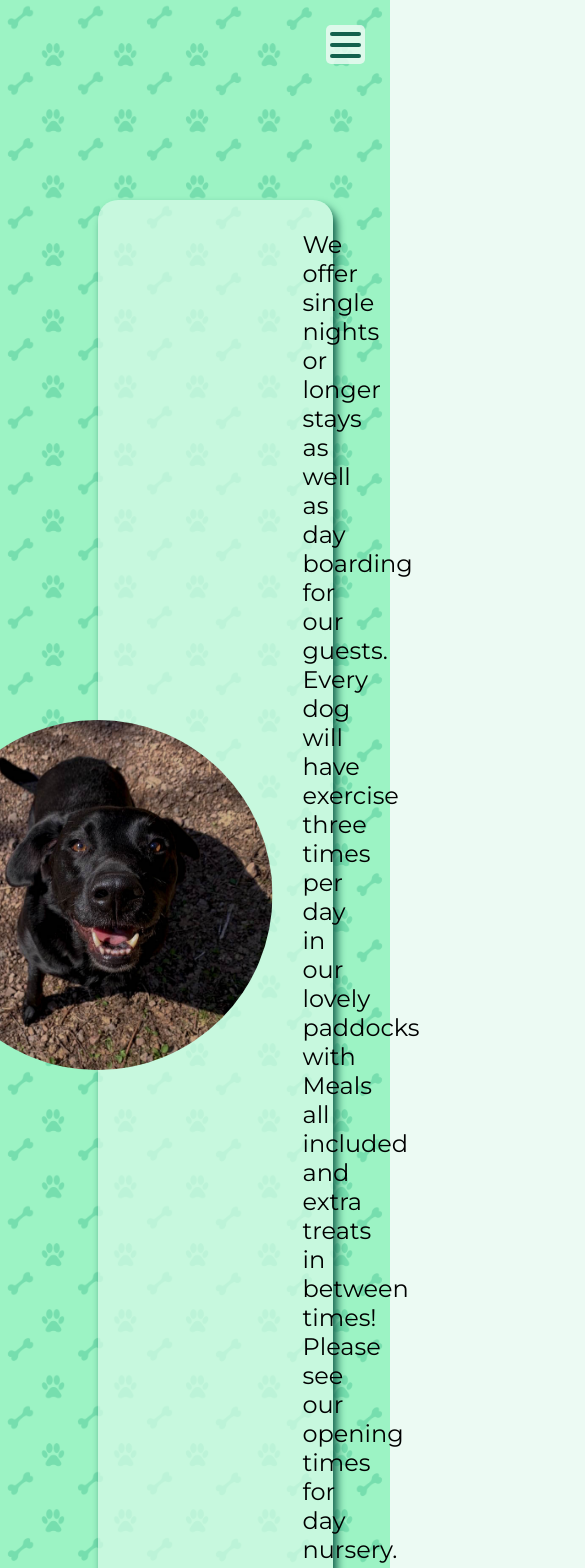
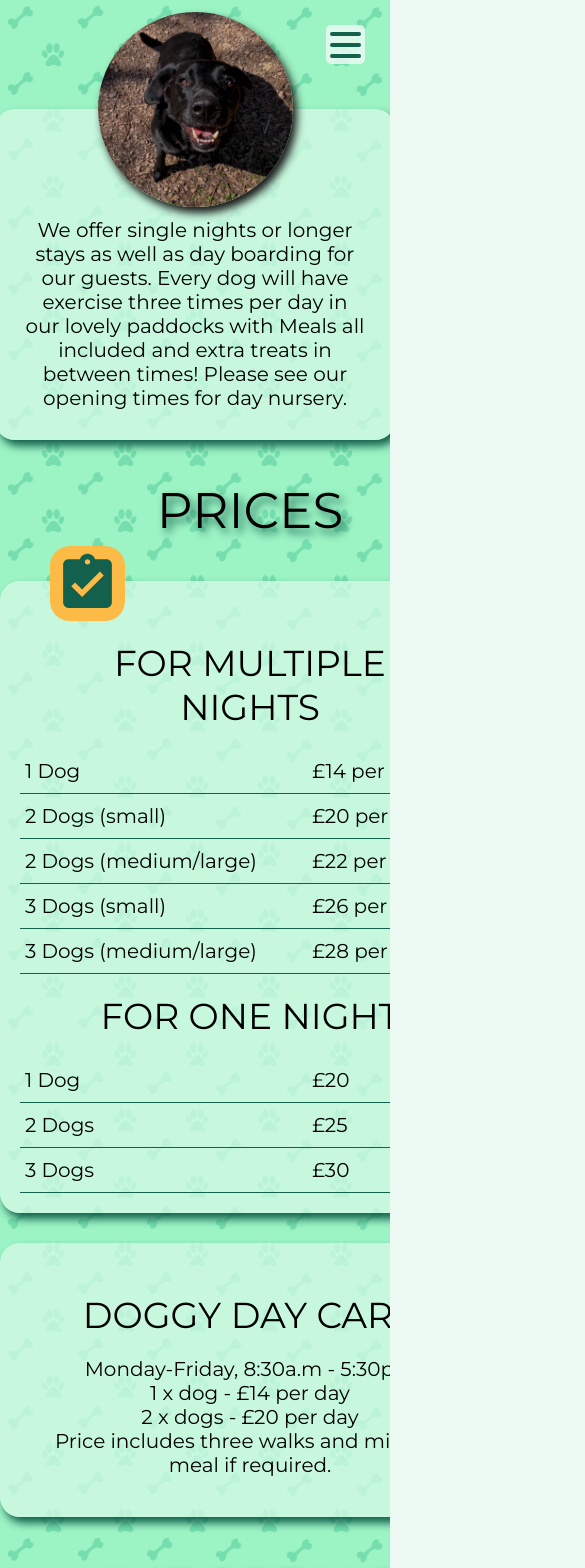
Before and after one commit to Velocima/green-lawns-next, a Next.js app: page /services in a window 390 px wide. Shown: the top 1568 px of the page, 585 px wide, since content can reach past the window. Built offline with nearby package versions, Linux system fonts and the light colour scheme.

Commit message:
responsive styling progressed for services page

```diff
--- a/pages/services.jsx
+++ b/pages/services.jsx
@@ -89,7 +89,6 @@ export default function Services() {
 						<div className={style.doggyDaycare}>
 							<h2>DOGGY DAY CARE</h2>
 							<p>
-								<span>Doggy Day Care</span>
 								Monday-Friday, 8:30a.m - 5:30pm
 								<br />
 								1 x dog - £14 per day
--- a/styles/services.module.css
+++ b/styles/services.module.css
@@ -25,12 +25,14 @@
 	border-radius: 50%;
 	object-fit: cover;
 	object-position: 50% 30%;
+	box-shadow: 4px 6px 8px #181818;
 	transform: translateX(calc(25vw - 175px));
 	animation: fadeIn 1s 0.3s ease-out backwards;
 }
 
 .paragraph p {
 	width: 50vw;
+	min-width: 800px;
 	min-height: 200px;
 	margin-left: 25vw;
 	padding: 30px;
@@ -38,7 +40,6 @@
 	border-radius: 20px;
 	font-size: 24px;
 	text-align: center;
-	vertical-align: text-bottom;
 	background-color: #d7fbe8b9;
 	box-shadow: 4px 6px 8px #13614d;
 	animation: fadeIn 1s ease-out backwards;
@@ -77,6 +78,7 @@
 
 .tableContainer {
 	width: 35vw;
+	min-width: 500px;
 	margin-bottom: 30px;
 	padding: 20px;
 	border-radius: 20px;
@@ -107,17 +109,18 @@
 .doggyDaycare h2 {
 	font-size: 36px;
 	font-weight: 400;
-	padding: 10px;
+	padding: 20px;
 }
 
 .tableContainer td {
 	font-size: 20px;
-	padding: 5px;
+	padding: 10px 5px;
 	border-bottom: 1px solid #13614d;
 }
 
 .doggyDaycare {
 	width: 35vw;
+	min-width: 500px;
 	margin-bottom: 30px;
 	padding: 30px;
 	border-radius: 20px;
@@ -127,8 +130,12 @@
 	box-shadow: 4px 6px 8px #13614d;
 }
 
+.doggyDaycare p {
+	padding: 0 0 10px;
+}
 .importantInformation ul {
 	width: 35vw;
+	min-width: 500px;
 	margin-bottom: 30px;
 	padding: 30px;
 	border-radius: 20px;
@@ -141,6 +148,7 @@
 .importantInformation li {
 	display: grid;
 	grid-template-columns: 30px 410px;
+	padding: 10px 0;
 	text-align: start;
 }
 .importantInformation ul svg {
@@ -149,516 +157,99 @@
 	margin-top: 5px;
 }
 
-/* .services {
-	display: grid;
-	grid-template-columns: 1fr 1fr;
-	grid-template-rows: minmax(90vh, auto) minmax(100vh, auto);
-	margin-top: 10vh;
-}
-.services h1,
-.services h2,
-.services th,
-.services span {
-	font-family: 'Montserrat', sans-serif;
-	font-weight: 300;
-	color: black;
-	opacity: 0.85;
-	text-shadow: 2px 2px 3px #1fab89;
-}
-.services p,
-.services td,
-.services li {
-	font-size: 1.15rem;
-}
-
-.ourServices {
-	grid-area: 1 / 1 / 2 / 3;
-	width: 100%;
-	min-height: 100%;
-	display: grid;
-	grid-template-columns: 1fr 1fr;
-	background-color: #d7fbe8;
-}
-
-.imageContainer {
-	display: grid;
-	place-items: center;
-	height: 100%;
-	width: 100%;
-	background: url('/images/doggo-background-texture-3.png');
-	background-repeat: no-repeat;
-	background-size: cover;
-	background-position: 3%;
-	animation: fadeIn 1s ease-out backwards;
-}
-
-.imageContainer img {
-	height: 30vw;
-	width: 30vw;
-	border-radius: 50%;
-	object-fit: cover;
-	object-position: 50% 30%;
-	animation: fadeIn 1s 1.7s ease-out backwards;
-}
-
-.container {
-	display: flex;
-	flex-direction: column;
-	justify-content: center;
-	align-items: flex-start;
-	height: 100%;
-	width: 100%;
-	background-color: #9df3c4;
-}
-
-.overflowContainer {
-	margin-left: 5vw;
-	display: grid;
-	align-items: start;
-	overflow: hidden;
-}
-
-.overflowContainer h1 {
-	width: 90%;
-	font-size: 5vw;
-	margin-bottom: 7vh;
-	animation: fadeInFromAbove 1s 0.3s ease-out backwards;
-}
-.overflowContainer p {
-	width: 75%;
-	animation: fadeInFromLeft 1s 0.7s ease-out backwards;
-}
-
-.prices {
-	grid-area: 2 / 1 / 3 / 2;
-	display: grid;
-	place-items: center;
-	grid-template-rows: 10vh auto auto;
-	width: 100%;
-	height: 100%;
-	background-color: #9df3c4;
-}
-
-.prices h1 {
-	font-size: 3.5vw;
-	text-align: center;
-	animation: fadeIn 1s ease-out backwards;
-}
-.prices h2 {
-	font-size: 2vw;
-}
-.prices table {
-	align-self: start;
-	width: 500px;
-	margin: 20px 0;
-	padding: 0 20px 20px;
-	background: url('/images/doggo-background-texture-3.png');
-	background-repeat: no-repeat;
-	background-size: cover;
-	box-shadow: -7px 10px 10px #1fab89;
-	border-radius: 10px;
-	animation: fadeIn 1s ease-out backwards;
-}
-
-.prices .prices th {
-	font-size: 2rem;
-	font-weight: 400;
-	padding: 10px 0;
-}
-.prices td,
-.prices th {
-	border-bottom: 5px dotted #13614d;
-}
-.prices td {
-	padding: 5px 0;
-}
-.prices td:nth-child(2) {
-	text-align: center;
-}
-
-.prices p {
-	width: 500px;
-	margin: 20px 0;
-	padding: 20px 20px;
-	background: url('/images/doggo-background-texture-3.png');
-	background-repeat: no-repeat;
-	background-size: cover;
-	text-align: center;
-	box-shadow: -7px 10px 10px #1fab89;
-	border-radius: 10px;
-	animation: fadeIn 1s ease-out backwards;
-}
-
-.prices span {
-	display: block;
-	width: 100%;
-	font-size: 2rem;
-	font-weight: 400;
-	padding-bottom: 10px;
-}
-
-.importantInformation {
-	grid-area: 2 / 2 / 3 / 3;
-	display: grid;
-	place-items: center;
-	width: 100%;
-	height: 100%;
-	grid-template-rows: 10vh auto auto;
-	background: url('/images/doggo-background-texture-3.png');
-	background-repeat: no-repeat;
-	background-size: cover;
-}
-
-.importantInformation h1 {
-	font-size: 3.5vw;
-	text-align: center;
-	animation: fadeIn 1s ease-out backwards;
-}
-.importantInformation ul {
-	box-sizing: border-box;
-	align-self: start;
-	display: flex;
-	flex-direction: column;
-	justify-content: space-evenly;
-	width: 500px;
-	margin: 20px 0;
-	padding-right: 20px;
-	background-color: #d7fbe8;
-	border: 1px solid #9df3c4;
-	box-shadow: 7px 10px 10px #1fab89;
-	border-radius: 10px;
-	list-style-type: none;
-	animation: fadeIn 1s ease-out backwards;
-}
-.importantInformation li {
-	display: flex;
-	align-items: center;
-	margin-left: 25px;
-	margin-right: 5px;
-	padding: 10px 0;
-}
-.importantInformation img {
-	display: inline;
-	width: 40px;
-	height: 40px;
-	padding-right: 20px;
-}
-.importantInformation table {
-	width: 500px;
-	margin: 20px 0;
-	padding: 20px;
-	background-color: #d7fbe8;
-	border: 1px solid #9df3c4;
-	box-shadow: 7px 10px 10px #1fab89;
-	border-radius: 10px;
-	animation: fadeIn 1s ease-out backwards;
-}
-
-.importantInformation th {
-	font-size: 2rem;
-	font-weight: 400;
-}
-.importantInformation td,
-.importantInformation th {
-	border-bottom: 5px dotted #13614d;
-	border-right: none;
-	padding: 10px 0;
-}
-.importantInformation td:nth-child(2) {
-	text-align: center;
-}
-
-@media screen and (max-width: 1350px) {
-	.overflowContainer h1 {
-		margin-bottom: 20px;
-		font-size: 5rem;
+@media screen and (max-width: 1200px) {
+	.paragraph {
+		margin-top: 150px;
 	}
-	.overflowContainer p {
-		font-size: 1.125rem;
+	.imageContainer {
+		width: 0;
 	}
 	.imageContainer img {
-		height: 35vw;
-		width: 35vw;
+		height: 350px;
+		width: 350px;
+		transform: translateX(calc(23vw - 175px));
 	}
 
-	.prices {
-		grid-template-rows: 10vh auto auto;
+	.paragraph p {
+		width: 70vw;
+		min-width: 400px;
+		margin-left: 23vw;
+		padding: 30px;
+		padding-left: 205px;
+		text-align: center;
 	}
 
+	.info {
+		grid-template-columns: 1fr;
+		margin-top: 0;
+	}
+	.tableContainer,
+	.doggyDaycare,
+	.importantInformation ul {
+		width: 80vw;
+	}
 	.prices h1 {
-		font-weight: 400;
+		margin: 40px 0;
 	}
-	.prices table {
-		width: 75%;
-		margin: 20px 0;
-	}
-	.prices th {
-		font-size: 1.75rem;
-	}
-
-	.prices p {
-		width: 75%;
-		margin: 20px 0;
-	}
-	.prices span {
-		font-size: 1.75rem;
-	}
-
-	.importantInformation {
-		grid-template-rows: 10vh auto auto;
+	.doggyDaycare {
+		margin-bottom: 0;
 	}
 	.importantInformation h1 {
-		font-weight: 400;
-	}
-	.importantInformation ul {
-		width: 75%;
-		margin: 20px 0;
+		margin: 40px 0;
 	}
 	.importantInformation li {
-		margin-left: 15px;
+		grid-template-columns: 30px 100%;
 	}
-	.importantInformation img {
-		padding-right: 15px;
-	}
-
-	.importantInformation table {
-		width: 75%;
-		margin: 20px 0;
-	}
-	.importantInformation th {
-		font-size: 1.75rem;
+	.importantInformation li p {
+		padding: 0 20px;
 	}
 }
 
 @media screen and (max-width: 1050px) {
-	.overflowContainer h1 {
-		font-size: 3.4rem;
-		font-weight: 400;
-		width: 90%;
-	}
-	.overflowContainer p {
-		font-size: 1rem;
-		width: 85%;
+	.imageContainer img {
+		height: 300px;
+		width: 300px;
+		transform: translateX(20px);
 	}
 
-	.imageContainer img {
-		height: 40vw;
-		width: 40vw;
-	}
-
-	.prices {
-		grid-template-rows: 100px auto auto;
-	}
-	.prices h1 {
-		font-size: 2.25rem;
-		font-weight: 400;
-	}
-	.prices table {
+	.paragraph p {
 		width: 85%;
-	}
-	.prices td {
-		font-size: 1rem;
-	}
-
-	.prices p {
-		width: 85%;
-		font-size: 1rem;
-	}
-
-	.importantInformation {
-		grid-template-rows: 100px auto auto;
-	}
-	.importantInformation h1 {
-		font-size: 2.25rem;
-		font-weight: 400;
-	}
-	.importantInformation ul {
-		width: 85%;
-	}
-	.importantInformation li {
-		margin-left: 10px;
-	}
-	.importantInformation P {
-		font-size: 1rem;
-	}
-	.importantInformation img {
-		padding-right: 10px;
-		width: 25px;
-		height: 25px;
-	}
-
-	.importantInformation table {
-		width: 85%;
-	}
-	.importantInformation td {
-		font-size: 1rem;
+		min-height: 100px;
+		margin-left: 10%;
+		padding: 20px;
+		padding-left: calc(10vw + 150px);
+		font-size: 24px;
+		text-align: center;
 	}
 }
-@media screen and (max-width: 700px) {
-	.services {
-		grid-template-rows: repeat(3, minmax(50vh, auto));
-		grid-template-columns: 100%;
+@media screen and (max-width: 900px) {
+	.main {
+		overflow-x: hidden;
 	}
-	.ourServices {
-		grid-template-rows: minmax(30vh, auto) minmax(40vh, auto);
-		grid-template-columns: 100%;
+	.paragraph {
+		flex-direction: column;
+		margin-top: 28vw;
 	}
-
-	.container {
-		display: grid;
-		place-items: center;
+	.paragraph p {
+		font-size: 20px;
 	}
-	.overflowContainer {
-		place-items: center;
-		width: 80%;
+	.imageContainer {
+		height: 0;
+	}
+	.imageContainer img {
+		height: 50vw;
+		width: 50vw;
+		position: relative;
+		right: 25vw;
+		bottom: 25vw;
+		transform: none;
+	}
+	.paragraph p {
 		margin: 0;
-	}
-	.overflowContainer h1,
-	.overflowContainer p {
-		width: auto;
-		text-align: center;
-		margin-bottom: 15px;
-	}
-
-	.imageContainer {
-		grid-area: 2 / 1 / 3 / 3;
-	}
-
-	.imageContainer img {
-		height: 35vh;
-		width: 35vh;
-	}
-
-	.prices {
-		grid-area: 2 / 1 / 3 / 3;
-	}
-
-	.prices h1 {
-		font-size: 3rem;
-	}
-	.prices table {
-		width: 80%;
-	}
-
-	.prices th {
-		font-size: 1.5rem;
-	}
-
-	.prices p {
-		width: 80%;
-		margin-bottom: 40px;
-	}
-	.prices span {
-		font-size: 1.5rem;
-	}
-
-	.importantInformation {
-		grid-area: 3 / 1 / 4 / 3;
-	}
-	.importantInformation h1 {
-		font-size: 3rem;
-	}
-	.importantInformation ul {
-		width: 80%;
-	}
-	.importantInformation table {
-		width: 80%;
-		margin-bottom: 40px;
-	}
-	.importantInformation th {
-		font-size: 1.5rem;
+		padding: 28vw 30px 30px;
+		width: 70%;
 	}
 }
-@media screen and (min-width: 2500px) {
-	.overflowContainer h1 {
-		font-size: 8rem;
-	}
-	.overflowContainer p {
-		font-size: 1.875rem;
-	}
-
-	.prices table {
-		width: 750px;
-	}
-	.prices th {
-		font-size: 3rem;
-	}
-	.prices td {
-		font-size: 1.75rem;
-	}
-	.prices p {
-		width: 750px;
-		font-size: 1.75rem;
-	}
-	.prices span {
-		font-size: 3rem;
-	}
-	.importantInformation ul {
-		width: 750px;
-	}
-	.importantInformation p {
-		font-size: 1.75rem;
-	}
-	.importantInformation img {
-		width: 50px;
-		height: 50px;
-	}
-	.importantInformation table {
-		width: 750px;
-	}
-	.importantInformation th {
-		font-size: 3rem;
-	}
-	.importantInformation td {
-		font-size: 1.75rem;
-	}
-}
-@media screen and (min-width: 3700px) {
-	.overflowContainer h1 {
-		font-size: 10rem;
-	}
-	.overflowContainer p {
-		font-size: 2.5rem;
-	}
-
-	.prices table {
-		width: 1000px;
-	}
-	.prices th {
-		font-size: 4rem;
-	}
-	.prices td {
-		font-size: 2.5rem;
-	}
-
-	.prices p {
-		width: 1000px;
-		font-size: 2.5rem;
-	}
-	.prices span {
-		font-size: 4rem;
-	}
-	.importantInformation ul {
-		width: 1000px;
-	}
-	.importantInformation p {
-		font-size: 2.5rem;
-	}
-	.importantInformation img {
-		width: 60px;
-		height: 60px;
-	}
-	.importantInformation table {
-		width: 1000px;
-	}
-	.importantInformation th {
-		font-size: 4rem;
-	}
-	.importantInformation td {
-		font-size: 2.5rem;
-	}
-}
-
 @keyframes fadeIn {
 	from {
 		opacity: 0;
@@ -667,27 +258,3 @@
 		opacity: 1;
 	}
 }
-@keyframes fadeInFromLeft {
-	from {
-		opacity: 0;
-		transform: translateX(-200%);
-	}
-	80% {
-		opacity: 0.7;
-	}
-	to {
-		opacity: 1;
-	}
-}
-@keyframes fadeInFromAbove {
-	from {
-		opacity: 0;
-		transform: translateY(-120%);
-	}
-	80% {
-		opacity: 0.7;
-	}
-	to {
-		opacity: 1;
-	}
-} */
```
